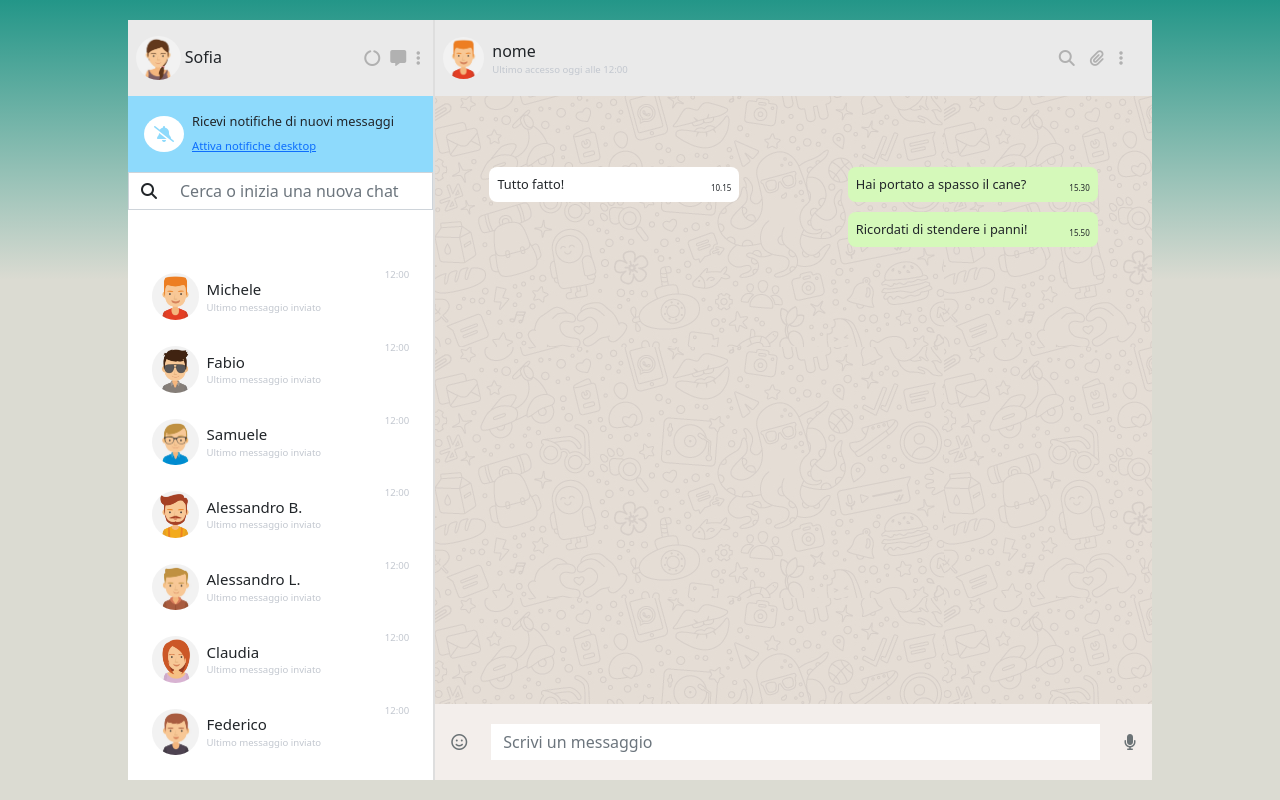
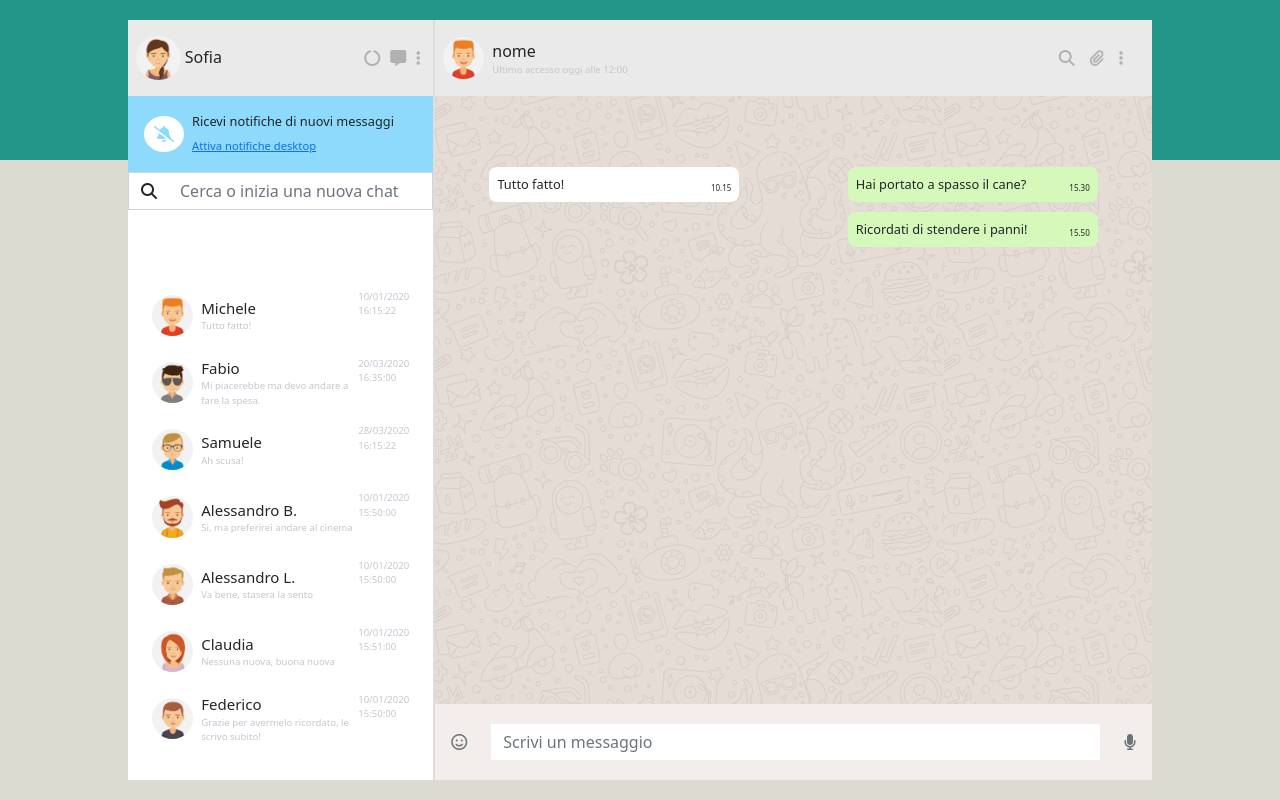
Before and after one commit to IlarioForcherio/vue-boolzapp, a plain HTML site: page index.html in a window 1280 px wide. Drawn offline with nearby package versions, Linux system fonts and the light colour scheme.

Commit message:
display users messages

```diff
--- a/assets/css/style.css
+++ b/assets/css/style.css
@@ -10,7 +10,7 @@ li{
 
 body{
 background: rgb(35,150,136);
-background: linear-gradient(180deg, rgba(35,150,136,1) 0%, rgba(219,219,210,1) 35%);
+background: linear-gradient(180deg, rgba(35,150,136,1) 20%, rgba(219,219,210,1) 20%);
 }
 
 .cnt-100{
--- a/index.html
+++ b/index.html
@@ -62,14 +62,14 @@
                             <div class="cards d-flex">
                                 <div class="d-flex align-items-center">
 
-                                    <img :src=" imgPath + element.avatar + '.jpg' " alt=“”>
+                                    <img :src=" imgPath + element.avatar + imgPathext " alt=“”>
                                     <div class="ps-2">
                                         <div>{{element.name}}</div>
-                                        <div class="cards-text">Ultimo messaggio inviato</div>
+                                        <div class="cards-text">{{element.messages[element.messages.length -1].message}}</div>
                                     </div>
                                 </div>
                                 <div class="cards-time">
-                                    12:00
+                                    {{element.messages[element.messages.length -1].date}}
                                 </div>
                             </div>
                         </li>
```
